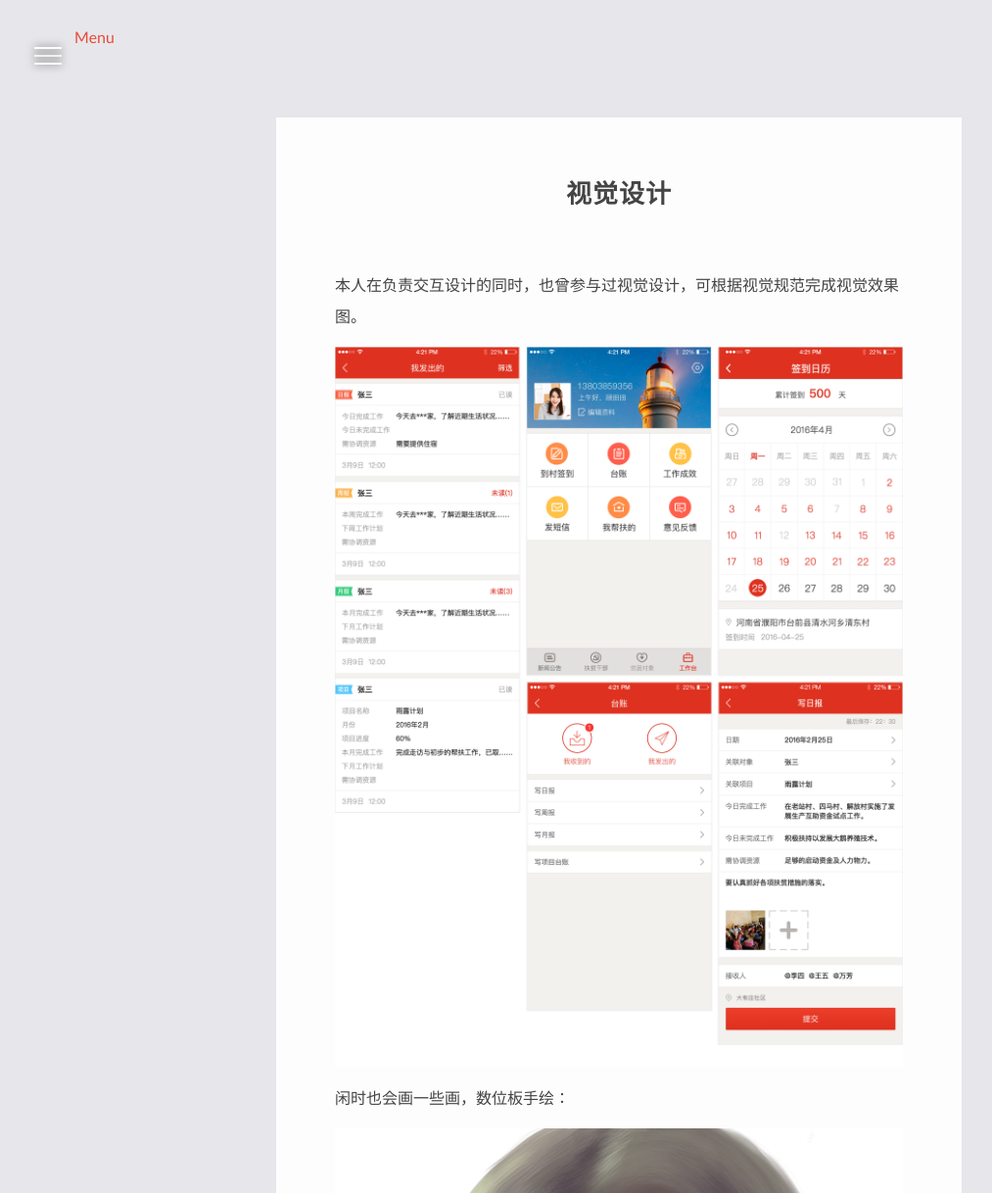
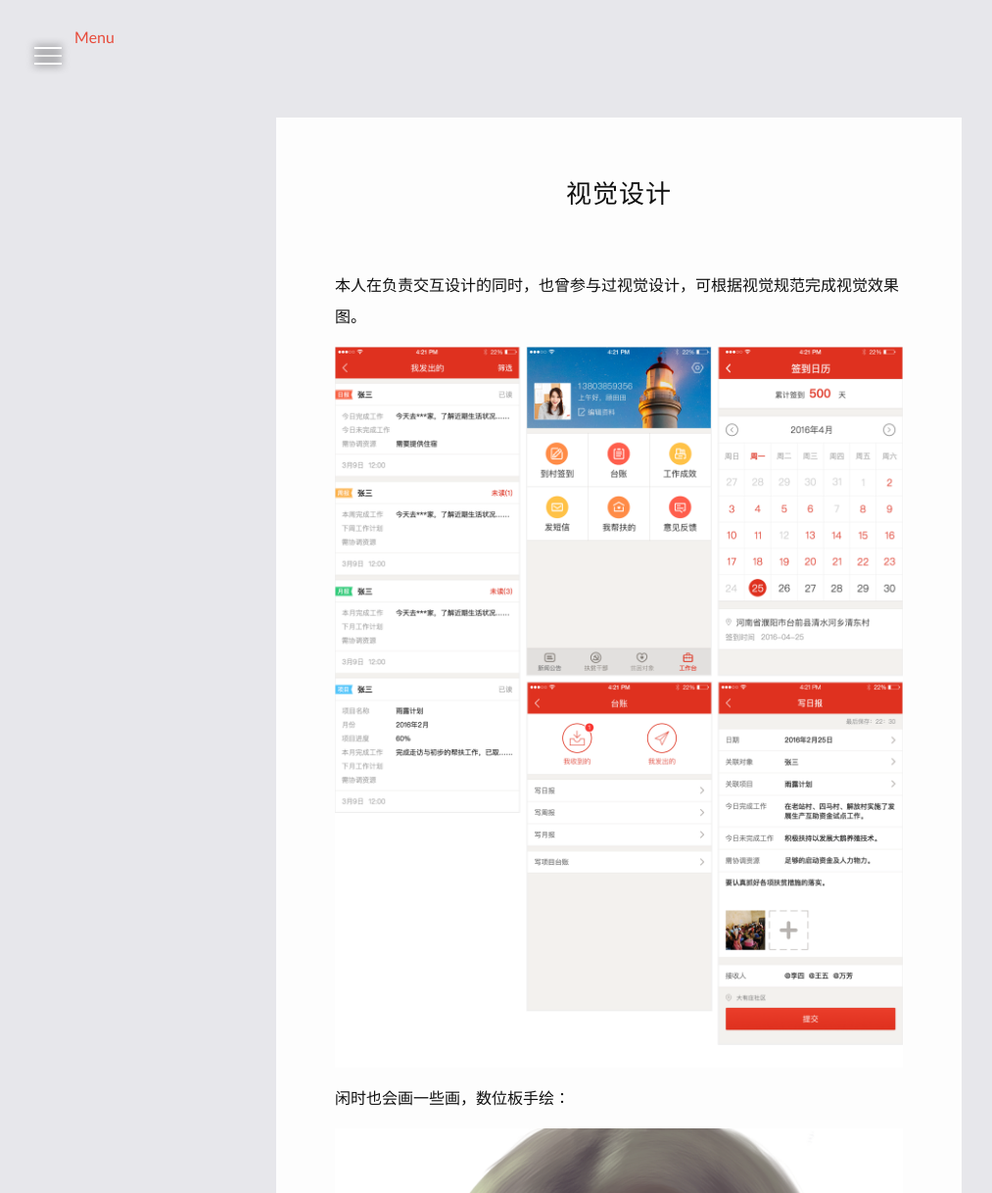
Before and after one commit to wmyydi/wmyydi.github.io, a Jekyll site: the page built from _posts/2015-01-09-the-sound-of-freedom.md, in a window 1280 px wide. Shown: the top 1218 px of the page at 98% size, without its empty margins (8-1021 px from the left). Built offline with Jekyll 4.4.1, drawn with Linux system fonts in a browser that asks for light colours; nearby versions of some CDN libraries; comment, search, counter and statistics services are not loaded.

Commit message:
Revert "1"
This reverts commit f348179ab00256854e38406c6ff9402902edc901.

```diff
--- a/_sass/_layout.scss
+++ b/_sass/_layout.scss
@@ -182,10 +182,11 @@
 
 .post-title {
     font-size: 26px;
-    font-weight: bold;
+    font-style: normal;
     letter-spacing: 1px;
     line-height: 135%;
     margin: 0;
+    text-transform: uppercase;
     text-align: center;
 
     @include media-query($on-laptop) {
--- a/assets/css/main.scss
+++ b/assets/css/main.scss
@@ -13,7 +13,7 @@
 $small-font-size:       $base-font-size * 0.875;
 $base-line-height:      1;
 
-$dark-color:       #444;
+$dark-color:       #111;
 $light-color:      #eee;
 
 $text-color:       $dark-color;
```
